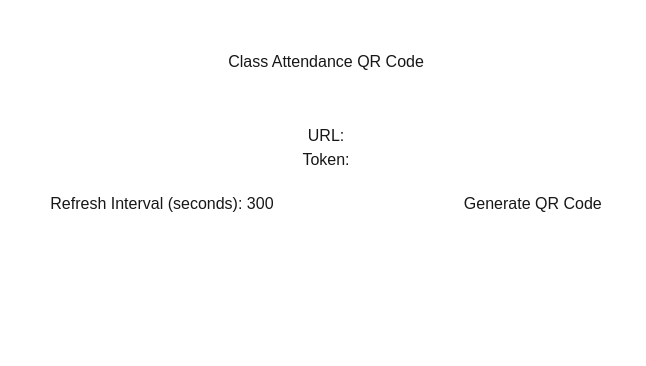
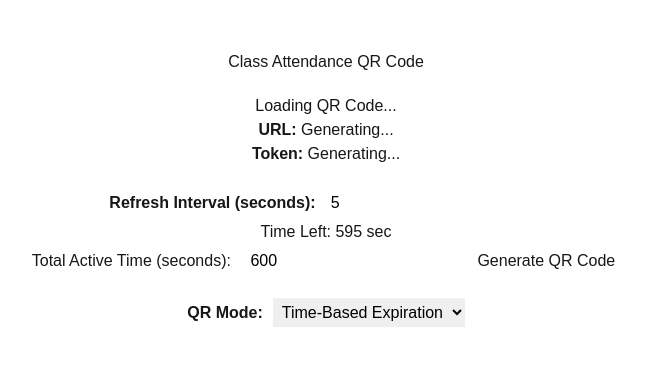
Before and after one commit to HoloLirny/Software_eng_Project, a Next.js app: page / in a window 1280 px wide. Shown: the top 366 px of the page, without its empty margins (314-960 px from the left). Built offline with nearby package versions, Linux system fonts and the light colour scheme; no server answers.

Commit message:
Update Time-based Expiration mode
Time-based Expiration mode now have overall timer to set time limit for showing QR

```diff
--- a/src/app/page.tsx
+++ b/src/app/page.tsx
@@ -1,4 +1,4 @@
-"use client"; // This is needed to enable hooks
+"use client";
 
 import { useState, useEffect } from "react";
 import QRCode from "qrcode";
@@ -7,70 +7,183 @@ export default function Home() {
   const [qrCode, setQrCode] = useState<string>("");
   const [token, setToken] = useState<string>("");
   const [url, setUrl] = useState<string>("");
-  const [intervalTime, setIntervalTime] = useState<number>(300); // Default 5 min (300 sec)
   const [timerId, setTimerId] = useState<NodeJS.Timeout | null>(null);
+  const [mode, setMode] = useState<"time" | "single-scan">("time");
+  const [isTokenUsed, setIsTokenUsed] = useState<boolean>(false);
+  const [timeLimit, setTimeLimit] = useState<number>(600); // Total time in seconds
+  const [remainingTime, setRemainingTime] = useState<number>(600); // Countdown
+  const [intervalTime, setIntervalTime] = useState<number>(5); // Refresh interval (default 5s)
+  const [countdownId, setCountdownId] = useState<NodeJS.Timeout | null>(null);
+  const [isRunning, setIsRunning] = useState<boolean>(false); // Control QR visibility
 
-  // Generate QR Code (calls the API to get the URL and token)
+  // Fetch QR Code
   const generateQRCode = async () => {
-    const res = await fetch("/api/generate-qr");
-    const data: { url: string; token: string } = await res.json();
-    setToken(data.token);
-    setUrl(data.url);
+    try {
+      const res = await fetch(`/api/generate-qr?mode=${mode}`);
+      if (!res.ok) throw new Error("Failed to fetch QR code");
 
-    const qr = await QRCode.toDataURL(data.url);
-    setQrCode(qr);
-  };
+      const data: { url: string; token: string; used: boolean } =
+        await res.json();
+      setToken(data.token);
+      setUrl(data.url);
+      setIsTokenUsed(data.used);
 
-  // Start interval based on user input
-  const startInterval = () => {
-    if (timerId) clearInterval(timerId); // Clear existing timer
-
-    generateQRCode(); // Generate QR code immediately
-    const newTimerId = setInterval(generateQRCode, intervalTime * 1000); // Refresh QR every interval
-    setTimerId(newTimerId);
-  };
-
-  // Handle input change for interval
-  const handleIntervalChange = (e: React.ChangeEvent<HTMLInputElement>) => {
-    const value = parseInt(e.target.value);
-    if (!isNaN(value) && value > 0) {
-      setIntervalTime(value);
+      const qr = await QRCode.toDataURL(data.url);
+      setQrCode(qr);
+    } catch (error) {
+      console.error("QR Code Generation Error:", error);
+      setQrCode("");
     }
   };
 
+  // Check if token is used
+  const checkTokenStatus = async () => {
+    if (!token || mode !== "single-scan") return;
+
+    try {
+      const res = await fetch(`/api/check-token?token=${token}`);
+      if (!res.ok) throw new Error("Failed to check token");
+
+      const data: { used: boolean } = await res.json();
+      if (data.used) {
+        setIsTokenUsed(true);
+        generateQRCode(); // Auto-regenerate
+      }
+    } catch (error) {
+      console.error("Error checking token status:", error);
+    }
+  };
+
+  // Start interval (for time mode)
+  const startInterval = () => {
+    if (timerId) clearInterval(timerId); // Clear any existing timers
+    if (countdownId) clearInterval(countdownId); // Clear countdown timer
+
+    setRemainingTime(timeLimit); // Reset countdown
+    setIsRunning(true); // Show QR
+
+    generateQRCode(); // Generate QR immediately
+
+    // QR Regeneration Interval
+    const regenTimer = setInterval(() => {
+      generateQRCode();
+    }, intervalTime * 1000);
+
+    setTimerId(regenTimer);
+
+    // Real-Time Countdown
+    const countdownTimer = setInterval(() => {
+      setRemainingTime((prev) => {
+        if (prev > 0) return prev - 1;
+        return 0;
+      });
+    }, 1000);
+
+    setCountdownId(countdownTimer);
+
+    // Stop both intervals when time is up
+    setTimeout(() => {
+      clearInterval(regenTimer);
+      clearInterval(countdownTimer);
+      setTimerId(null);
+      setCountdownId(null);
+      setIsRunning(false); // Hide QR
+      setQrCode(""); // Clear QR
+    }, timeLimit * 1000);
+  };
+
+  // Poll token status every 3 sec in single-scan mode
   useEffect(() => {
-    generateQRCode(); // Generate initially
-    startInterval(); // Start interval timer
+    let pollId: NodeJS.Timeout | null = null;
+
+    if (mode === "single-scan") {
+      pollId = setInterval(checkTokenStatus, 3000);
+    }
+
     return () => {
-      if (timerId) clearInterval(timerId); // Cleanup interval when component unmounts
+      if (pollId) clearInterval(pollId);
     };
-  }, []);
+  }, [token, mode]);
+
+  useEffect(() => {
+    startInterval();
+    return () => {
+      if (timerId) clearInterval(timerId);
+    };
+  }, [mode, intervalTime]);
 
   return (
     <div style={{ textAlign: "center", marginTop: "50px" }}>
       <h1>Class Attendance QR Code</h1>
 
-      <div
-        className="d-flex, justify-content:center"
-        style={{ textAlign: "center", marginTop: "50px" }}
-      >
-        {qrCode && <img src={qrCode} alt="QR Code" />}
+      <div style={{ marginTop: "20px" }}>
+        {/* {qrCode ? (
+          <img src={qrCode} alt="QR Code" />
+        ) : (
+          <p>Loading QR Code...</p>
+        )} */}
+        {isRunning && qrCode ? (
+          <img src={qrCode} alt="QR Code" />
+        ) : (
+          <p>Loading QR Code...</p>
+        )}
       </div>
 
-      <p>URL: {url}</p>
-
-      <p>Token: {token}</p>
+      <p>
+        <strong>URL:</strong> {url || "Generating..."}
+      </p>
+      <p>
+        <strong>Token:</strong> {token || "Generating..."}
+      </p>
+      {mode === "single-scan" && (
+        <p>
+          <strong>Status:</strong> {isTokenUsed ? "Used" : "Active"}
+        </p>
+      )}
 
       <div style={{ marginTop: "20px" }}>
-        <label htmlFor="interval">Refresh Interval (seconds): </label>
+        <label htmlFor="interval">
+          <strong>Refresh Interval (seconds):</strong>
+        </label>
+
         <input
           type="number"
           id="interval"
           value={intervalTime}
-          onChange={handleIntervalChange}
-          style={{ marginRight: "10px" }}
+          onChange={(e) => setIntervalTime(Number(e.target.value))}
+          style={{ color: "black", marginLeft: "10px", padding: "5px" }}
+          disabled={mode === "single-scan"}
         />
-        <button onClick={startInterval}>Generate QR Code</button>
+        <p>Time Left: {remainingTime} sec</p>
+        <label htmlFor="timeLimit">Total Active Time (seconds): </label>
+        <input
+          type="number"
+          id="timeLimit"
+          value={timeLimit}
+          onChange={(e) => setTimeLimit(parseInt(e.target.value) || 0)}
+          style={{ color: "black", marginLeft: "10px", padding: "5px" }}
+        />
+        <button
+          onClick={startInterval}
+          style={{ marginLeft: "10px", padding: "5px" }}
+        >
+          Generate QR Code
+        </button>
+      </div>
+
+      <div style={{ marginTop: "20px" }}>
+        <label htmlFor="mode">
+          <strong>QR Mode:</strong>
+        </label>
+        <select
+          id="mode"
+          value={mode}
+          onChange={(e) => setMode(e.target.value as "time" | "single-scan")}
+          style={{ color: "black", marginLeft: "10px", padding: "5px" }}
+        >
+          <option value="time">Time-Based Expiration</option>
+          <option value="single-scan">Single-Scan Expiration</option>
+        </select>
       </div>
     </div>
   );
```
Also changed, not shown: src/app/api/generate-qr/route.tsx (+96 -22 lines).
